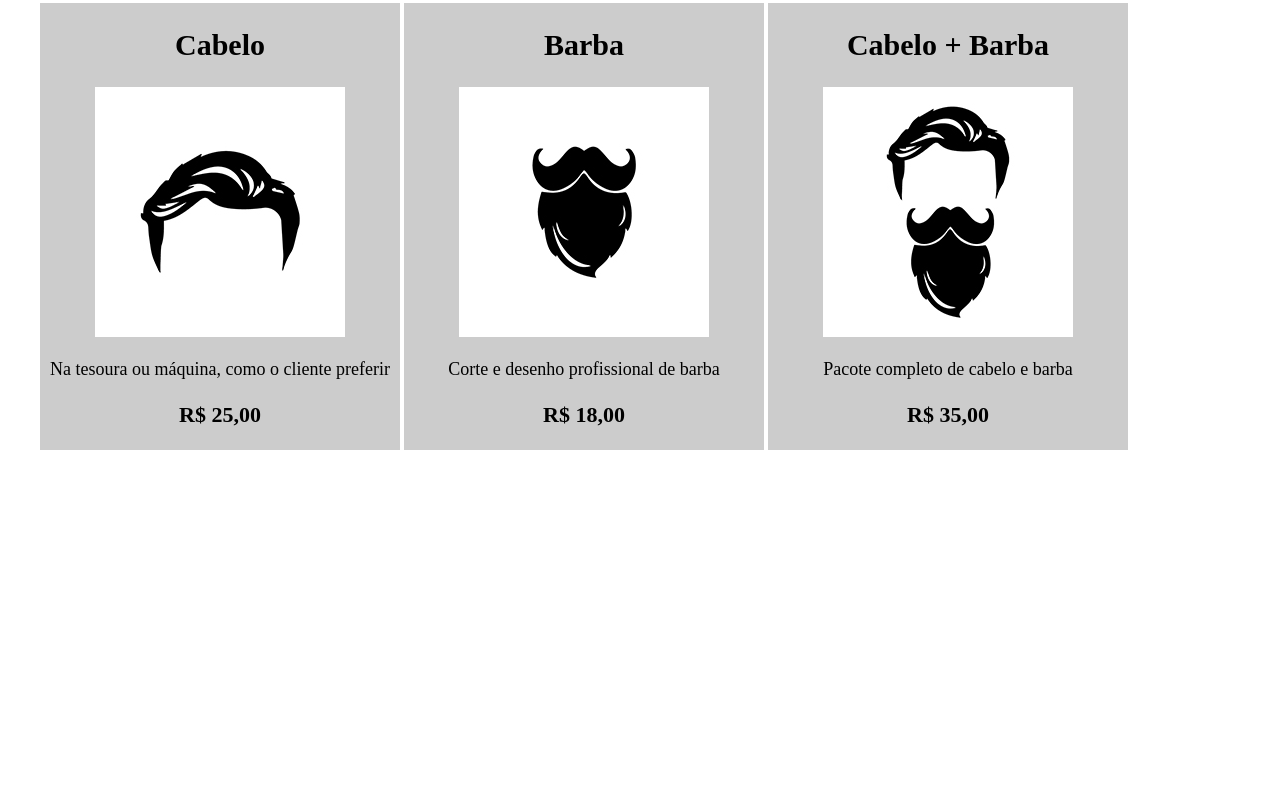
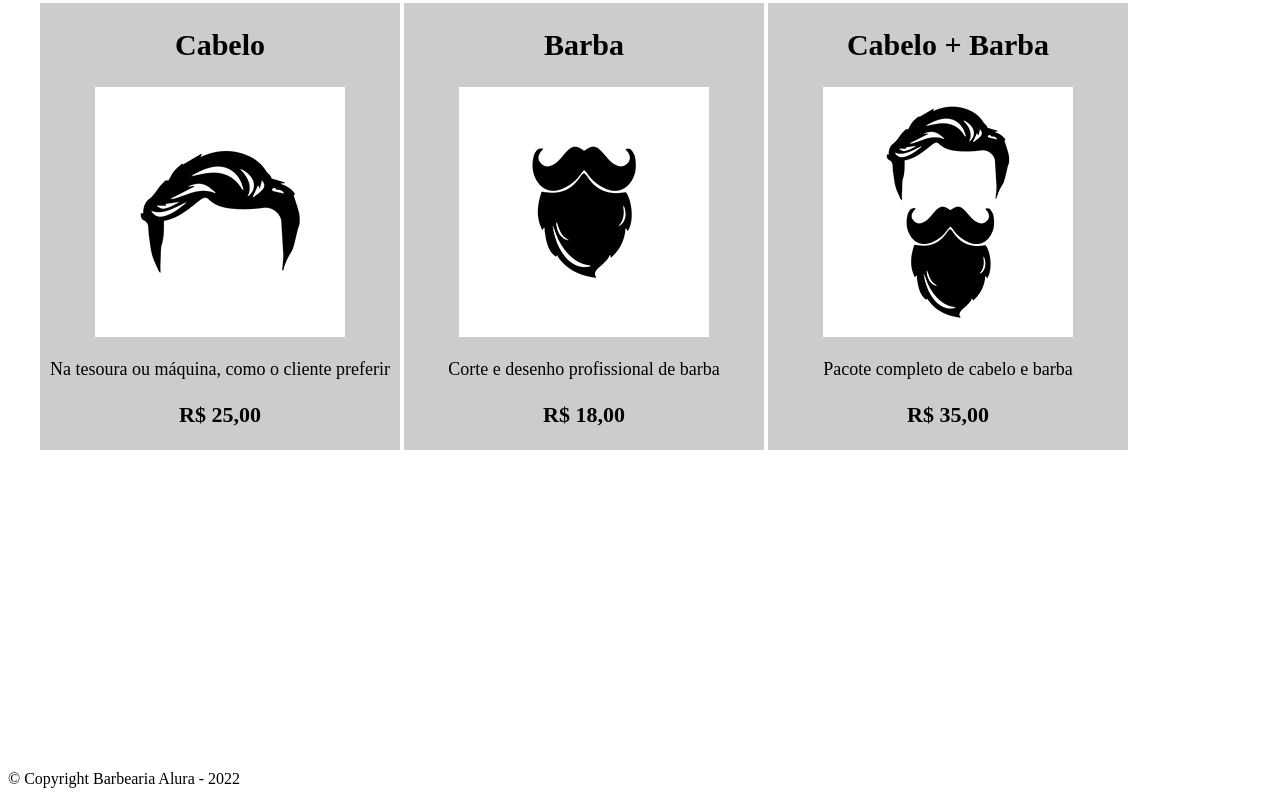
Before and after one commit to mariaeduardabraga/mariaeduardabraga01, a plain HTML site: page produtos.html in a window 1280 px wide. Shown: the part 396-1200 px from the top of the page. Before the commit the page ends 904 px from the top, so only its background shows below. Drawn offline with Linux system fonts and the light colour scheme.

Commit message:
Add files via upload

```diff
--- a/produtos.html
+++ b/produtos.html
@@ -43,5 +43,10 @@
               </li>
             </ul>
         </main>
+
+        <footer>
+            <img src="logo-branco.png">
+            <P class="copyright">&copy; Copyright Barbearia Alura - 2022
+        </footer>
     </body>
 </html>
```
